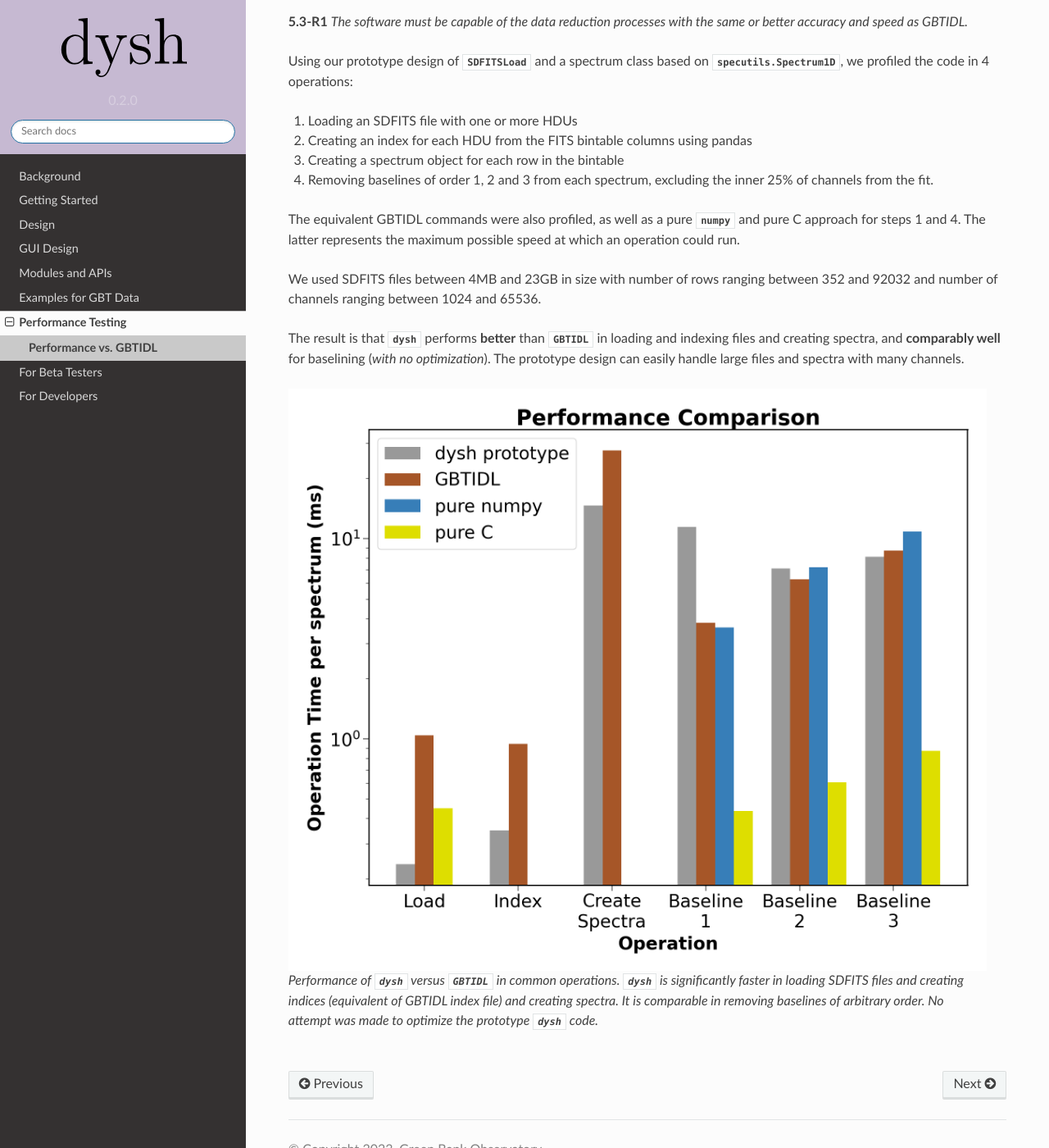
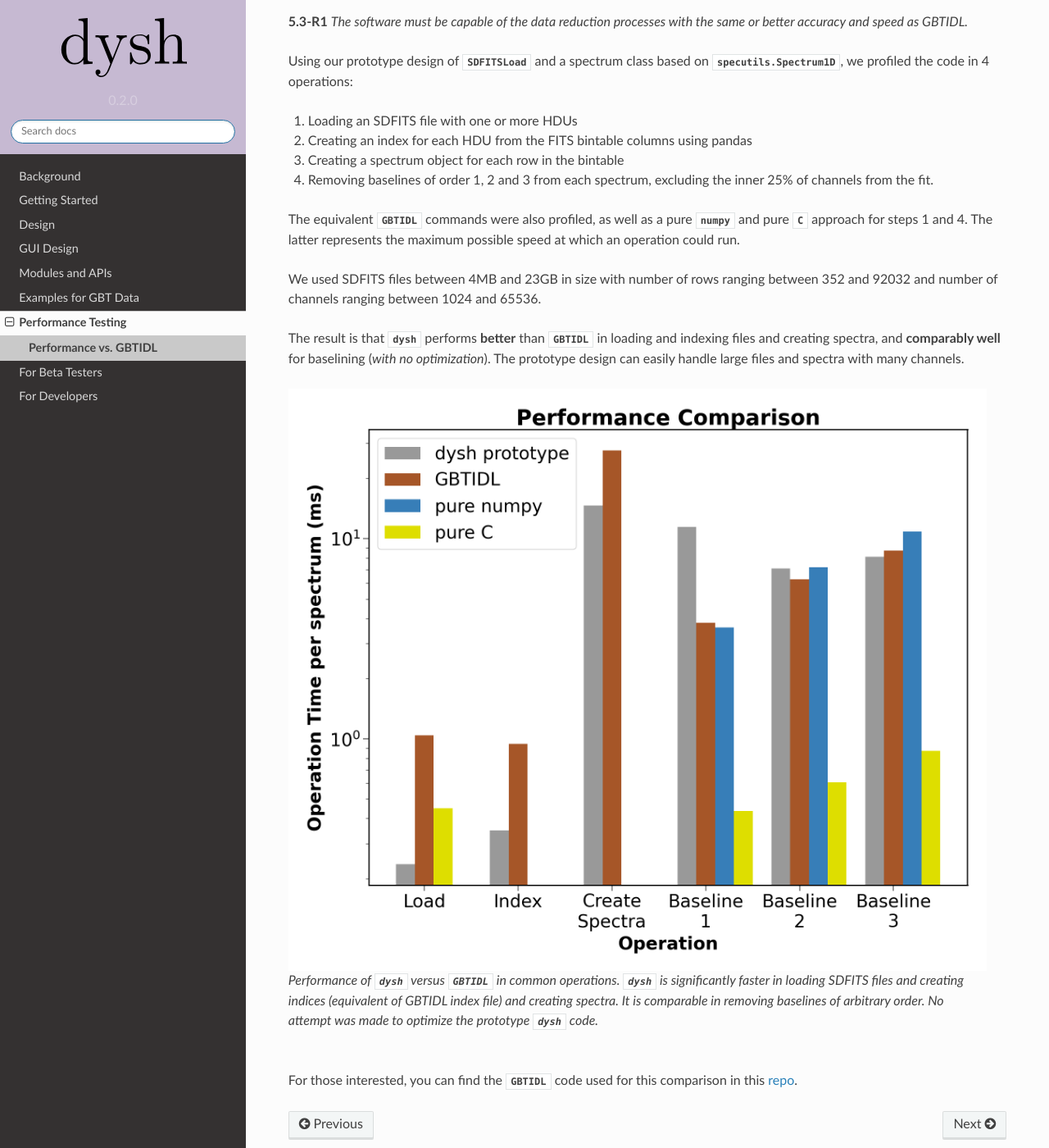
Before and after one commit to GreenBankObservatory/dysh, a Sphinx documentation site: the page built from docs/source/performance_testing/performance.rst, in a window 1280 px wide and 1400 px high, scrolled down 218 px. Shown: the whole window at 82% size. Built offline with Sphinx 7.4.7 and the Read the Docs theme 2.0.0, drawn with Linux system fonts in a browser that asks for light colours; pages that are not in the unit, such as notebooks, are missing from menus.

Commit message:
Updated style to be consistent in performance documentation

```diff
--- a/docs/source/performance_testing/performance.rst
+++ b/docs/source/performance_testing/performance.rst
@@ -13,7 +13,7 @@ Using our prototype design of `SDFITSLoad` and a spectrum class based on `specut
 3. Creating a spectrum object for each row in the bintable
 4. Removing baselines of order 1, 2 and 3 from each spectrum, excluding the inner 25% of channels from the fit.
 
-The equivalent GBTIDL commands were also profiled, as well as a pure `numpy` and pure C approach for steps 1 and 4.  The latter represents the maximum possible speed at which an operation could run.
+The equivalent `GBTIDL` commands were also profiled, as well as a pure `numpy` and pure `C` approach for steps 1 and 4.  The latter represents the maximum possible speed at which an operation could run.
 
 We used SDFITS files between 4MB and 23GB in size with number of rows ranging between 352 and 92032 and number of channels ranging between 1024 and 65536.
 
@@ -24,3 +24,5 @@ The result is that `dysh` performs **better** than `GBTIDL` in loading and index
     :align: left
 
     Performance of `dysh` versus `GBTIDL` in common operations.  `dysh` is significantly faster in loading SDFITS files and creating indices (equivalent of GBTIDL index file) and creating spectra.  It is comparable in removing baselines of arbitrary order.  No attempt was made to optimize the prototype `dysh` code.
+
+For those interested, you can find the `GBTIDL` code used for this comparison in this `repo <https://github.com/astrofle/gbtidl-testing>`_.
```
